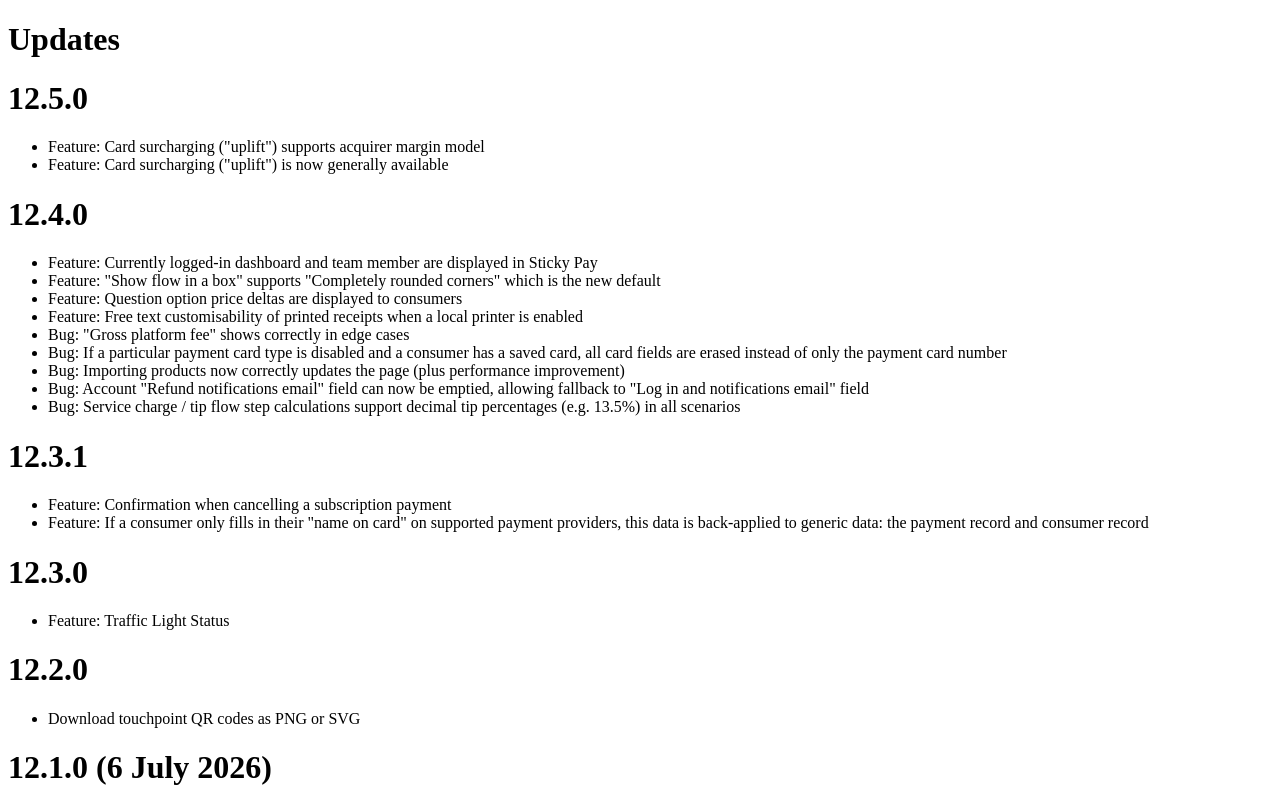
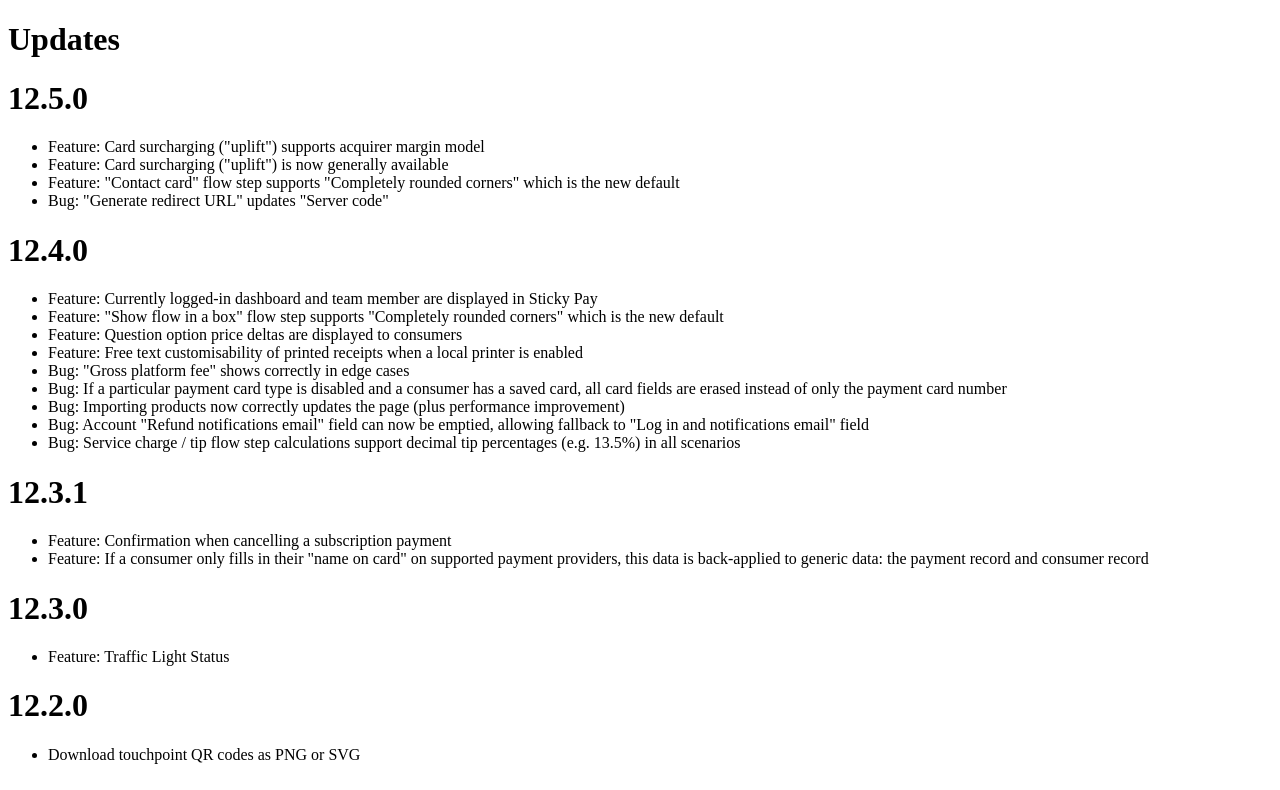
Before and after one commit to Stickyto/sticky-docs, a Next.js app in the folder src/: page /updates in a window 1280 px wide. Shown: the top 790 px of the page. Built offline with nearby package versions, Linux system fonts and the light colour scheme.

Commit message:
`# 12.5.0`

```diff
--- a/src/pages/updates.mdx
+++ b/src/pages/updates.mdx
@@ -3,10 +3,12 @@
 # 12.5.0
  - Feature: Card surcharging ("uplift") supports acquirer margin model
  - Feature: Card surcharging ("uplift") is now generally available
+ - Feature: "Contact card" flow step supports "Completely rounded corners" which is the new default
+ - Bug: "Generate redirect URL" updates "Server code"
 
 # 12.4.0
  - Feature: Currently logged-in dashboard and team member are displayed in Sticky Pay
- - Feature: "Show flow in a box" supports "Completely rounded corners" which is the new default
+ - Feature: "Show flow in a box" flow step supports "Completely rounded corners" which is the new default
  - Feature: Question option price deltas are displayed to consumers
  - Feature: Free text customisability of printed receipts when a local printer is enabled
  - Bug: "Gross platform fee" shows correctly in edge cases
```
